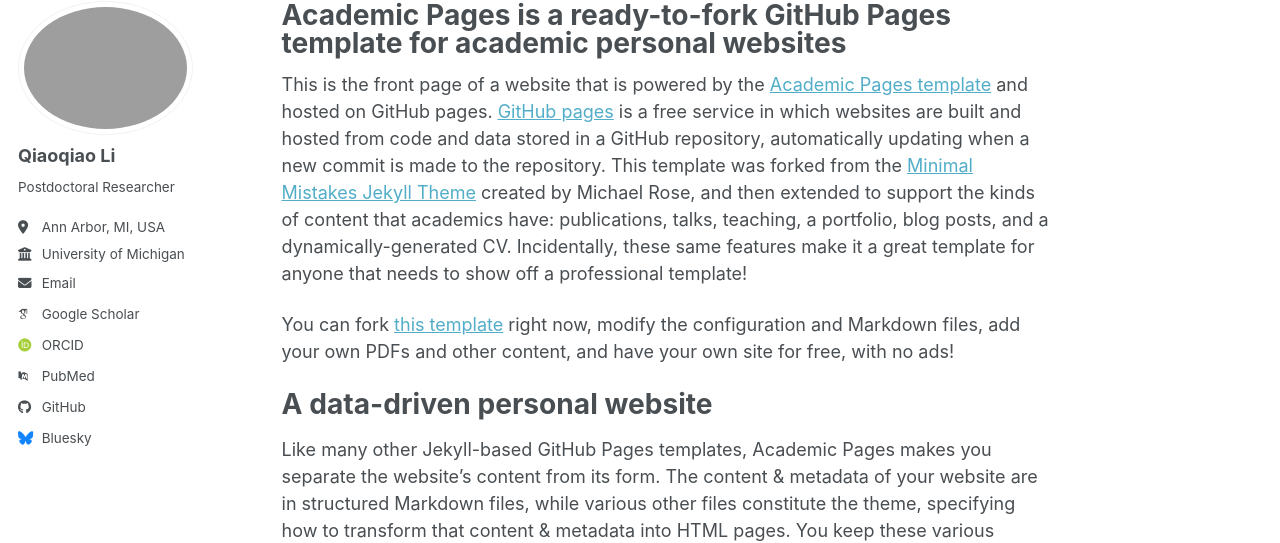
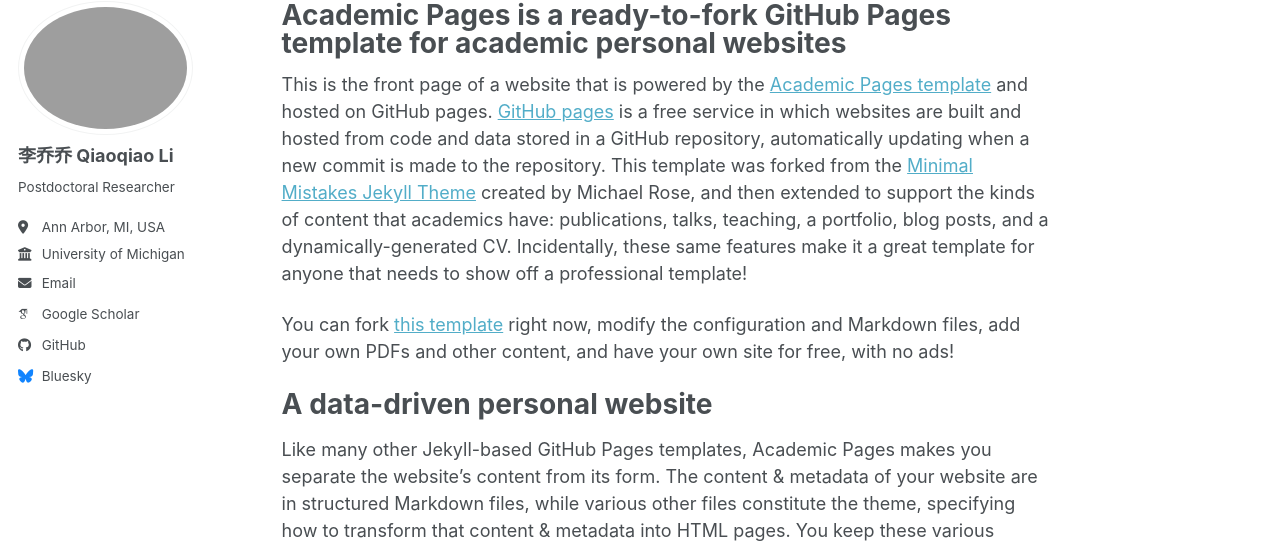
Before and after one commit to Qiaoqiao-Li/Qiaoqiao-Li.github.io, a Jekyll site: the page built from _pages/about.md, in a window 1280 px wide. Shown: the part 100-643 px from the top of the page. Built offline with Jekyll 4.4.1, drawn with Linux system fonts in a browser that asks for light colours; some web fonts are replaced; a script bundle is joined from its source files by our own code; library files that are not in the unit come from our copies.

Commit message:
Update _config.yml

```diff
--- a/_config.yml
+++ b/_config.yml
@@ -24,7 +24,7 @@
 author:
   # Biographic information
   avatar           : "avatar.JPG"
-  name             : "Qiaoqiao Li"
+  name             : "李乔乔 Qiaoqiao Li"
   pronouns         : # example: "she/her"
   bio              : "Postdoctoral Researcher"
   location         : "Ann Arbor, MI, USA"
@@ -34,14 +34,14 @@
 
   # Academic websites
   academia         : # URL
-  arxiv            : # URL - Update with the correct link to your profile
+  #arxiv            : # URL - Update with the correct link to your profile
   googlescholar    : "https://scholar.google.com/citations?user=uFspeOEAAAAJ&hl=en&oi=ao"
   inspire-hep      : # URL
   impactstory      : # URL
-  orcid            : "https://orcid.org/yourorcidurl"
+  #orcid            : "https://orcid.org/yourorcidurl"
   semantic         : # URL
   ssrn             : # URL
-  pubmed           : "https://www.ncbi.nlm.nih.gov/pubmed/?term=john+snow"
+  #pubmed           : "https://www.ncbi.nlm.nih.gov/pubmed/?term=john+snow"
   researchgate     : # URL
   scopus           : # URL
   zotero           : # URL
```
